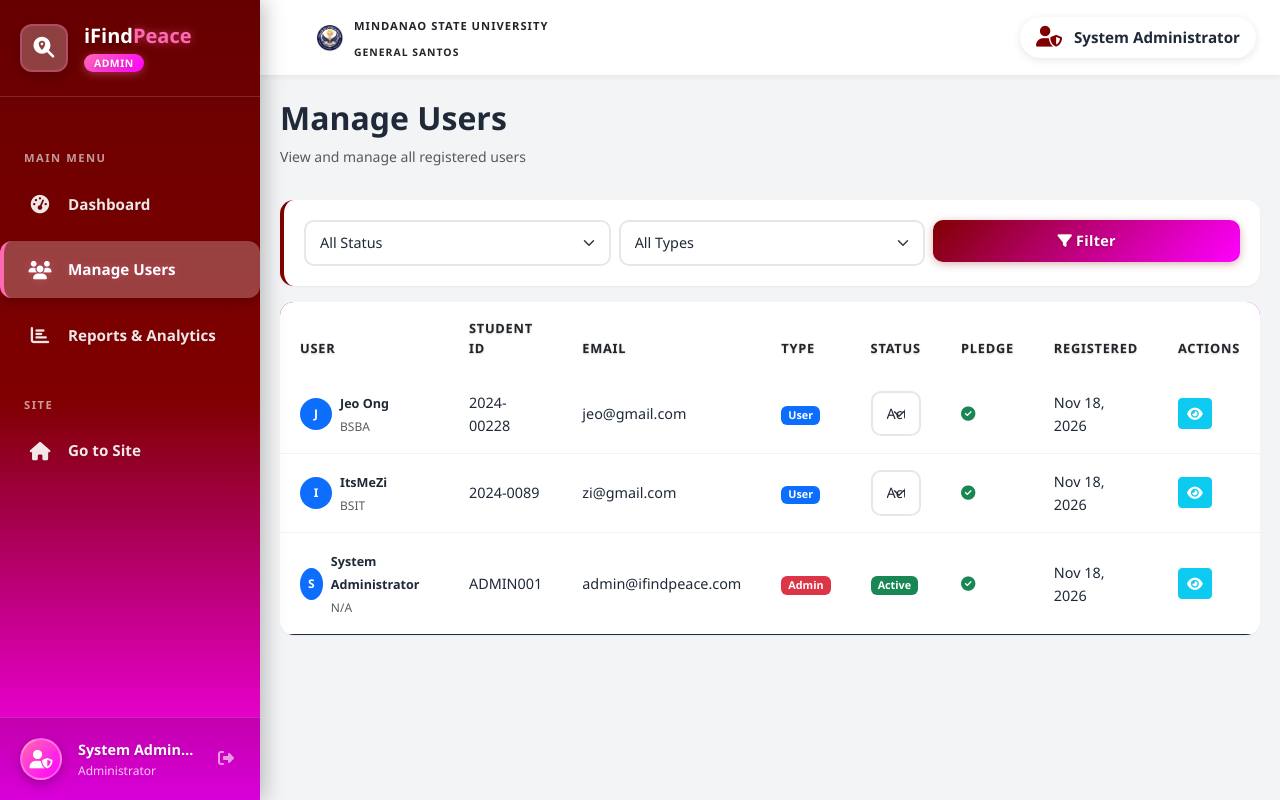
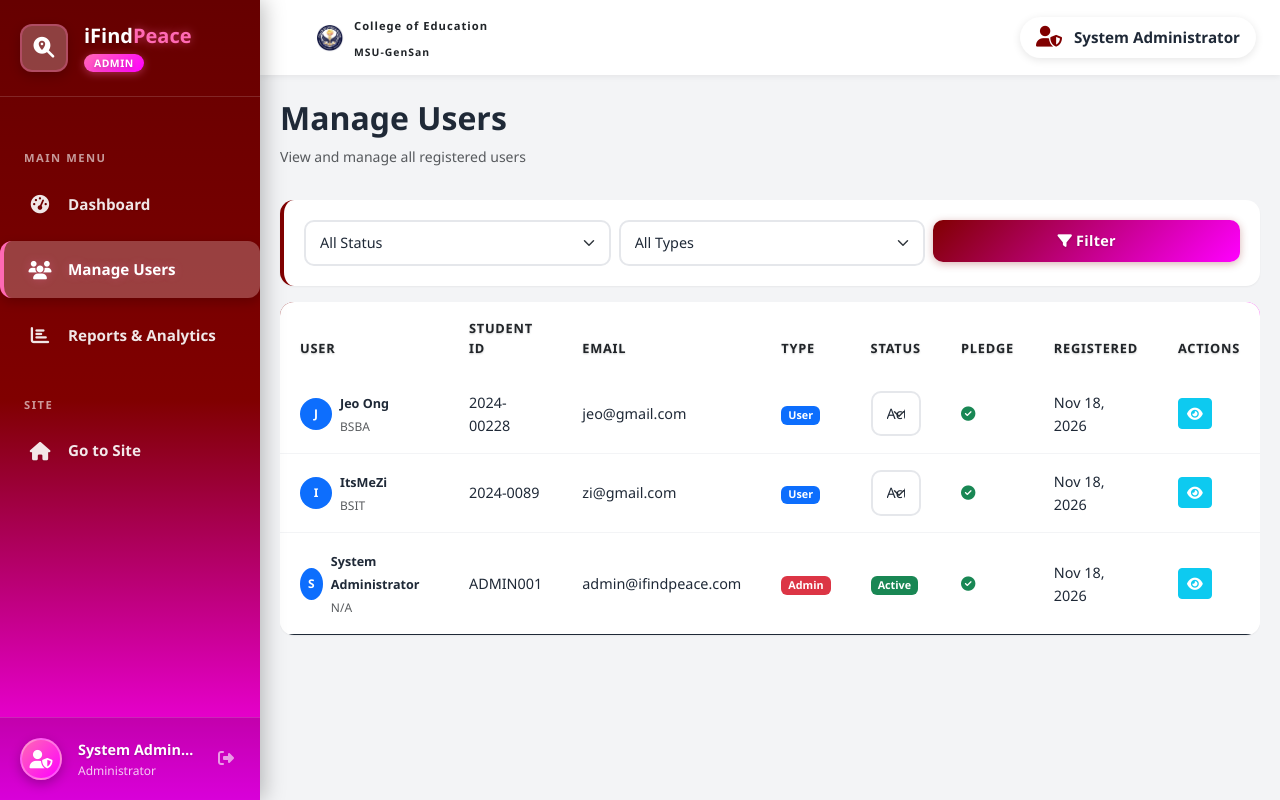
Before and after one commit to DRIANZ25/ifindpeace-V2, a PHP site: page /admin/users.php in a window 1280 px wide. Run offline with PHP 8.4, Linux system fonts and the light colour scheme; a user stored in the database is signed in; data comes from the database, SQL or seed files in the repository.

Commit message:
Changed school text to College of Education MSU-GenSan

```diff
--- a/admin/dashboard.php
+++ b/admin/dashboard.php
@@ -44,9 +44,9 @@ $conn->close();
                 <div class="msu-nav-text ms-3 d-none d-lg-flex align-items-center">
                     <img src="../assets/images/msu-logo.jpg" alt="MSU Logo" class="msu-logo-icon me-2">
                     <div>
-                        <small class="text-dark" style="font-size: 0.7rem; letter-spacing: 1px; font-weight: 700;">MINDANAO STATE UNIVERSITY</small>
-                        <br>
-                        <small class="text-secondary" style="font-size: 0.65rem; letter-spacing: 1px; font-weight: 600;">GENERAL SANTOS</small>
+                        <small class="text-dark" style="font-size: 0.7rem; letter-spacing: 1px; font-weight: 700;">College of Education</small>
+<br>
+<small class="text-dark" style="font-size: 0.65rem; letter-spacing: 1px; font-weight: 600;">MSU-GenSan</small>
                     </div>
                 </div>
             </div>
--- a/admin/reports.php
+++ b/admin/reports.php
@@ -63,9 +63,9 @@ $conn->close();
                     <img src="../assets/images/msu-logo.jpg" alt="MSU Logo" class="msu-logo-icon me-2">
                     <div>
                         <!-- FIXED: Changed text-white to text-dark so it's visible -->
-                        <small class="text-dark" style="font-size: 0.7rem; letter-spacing: 1px; font-weight: 700;">MINDANAO STATE UNIVERSITY</small>
-                        <br>
-                        <small class="text-dark" style="font-size: 0.65rem; letter-spacing: 1px; font-weight: 600;">GENERAL SANTOS</small>
+                        <small class="text-dark" style="font-size: 0.7rem; letter-spacing: 1px; font-weight: 700;">College of Education</small>
+<br>
+<small class="text-dark" style="font-size: 0.65rem; letter-spacing: 1px; font-weight: 600;">MSU-GenSan</small>
                     </div>
                 </div>
             </div>
--- a/admin/users.php
+++ b/admin/users.php
@@ -64,9 +64,9 @@ $conn->close();
                     <img src="../assets/images/msu-logo.jpg" alt="MSU Logo" class="msu-logo-icon me-2">
                     <div>
                         <!-- FIXED: Changed text-white to text-dark -->
-                        <small class="text-dark" style="font-size: 0.7rem; letter-spacing: 1px; font-weight: 700;">MINDANAO STATE UNIVERSITY</small>
-                        <br>
-                        <small class="text-dark" style="font-size: 0.65rem; letter-spacing: 1px; font-weight: 600;">GENERAL SANTOS</small>
+                        <small class="text-dark" style="font-size: 0.7rem; letter-spacing: 1px; font-weight: 700;">College of Education</small>
+<br>
+<small class="text-dark" style="font-size: 0.65rem; letter-spacing: 1px; font-weight: 600;">MSU-GenSan</small>
                     </div>
                 </div>
             </div>
--- a/login.php
+++ b/login.php
@@ -138,7 +138,7 @@ if ($_SERVER['REQUEST_METHOD'] === 'POST') {
     <main class="shell">
         <aside class="side">
             <a class="brand" href="index.php"><i class="fas fa-search-location me-2"></i>iFind<span>Peace</span></a>
-            <div class="school"><img src="assets/images/msu-logo.jpg" alt="MSU Logo"><div>MINDANAO STATE UNIVERSITY<br>GENERAL SANTOS</div></div>
+            <div class="school"><img src="assets/images/msu-logo.jpg" alt="MSU Logo"><div>College of Education<br>MSU-GenSan</div></div>
             <h2>Welcome back.</h2>
             <p>Sign in to check on your reports and see if something you lost has been turned in.</p>
             <ul class="points">
--- a/register.php
+++ b/register.php
@@ -175,7 +175,7 @@ if ($_SERVER['REQUEST_METHOD'] === 'POST') {
     <main class="shell wide">
         <aside class="side">
             <a class="brand" href="index.php"><i class="fas fa-search-location me-2"></i>iFind<span>Peace</span></a>
-            <div class="school"><img src="assets/images/msu-logo.jpg" alt="MSU Logo"><div>MINDANAO STATE UNIVERSITY<br>GENERAL SANTOS</div></div>
+            <div class="school"><img src="assets/images/msu-logo.jpg" alt="MSU Logo"><div>College of Education<br>MSU-GenSan</div></div>
             <h2>Join the community.</h2>
             <p>One account lets you report lost items, post what you found, and follow every claim.</p>
             <ul class="points">
```
